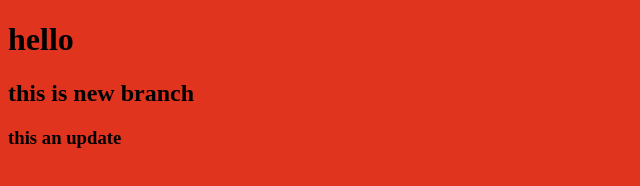
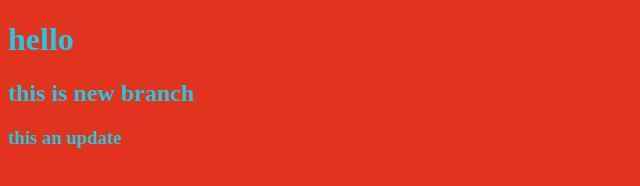
Before and after one commit to ahmed1910mm/my-project, a plain HTML site: page index.html in a window 1280 px wide. Shown: the whole page, without its empty margins (0-640 px from the left). Drawn offline with Linux system fonts and the light colour scheme.

Commit message:
Update style.css

```diff
--- a/style.css
+++ b/style.css
@@ -1,6 +1,7 @@
-h1 h2 h3{
-    color: #1ecbe1;
+h1, h2, h3 {
+    color: #1ecbe1; /* Sets the color of h1, h2, and h3 to a shade of blue */
 }
+
 body {
-    background-color: #E1341E;
+    background-color: #E1341E; /* Sets the background color of the body to a shade of red */
 }
```
